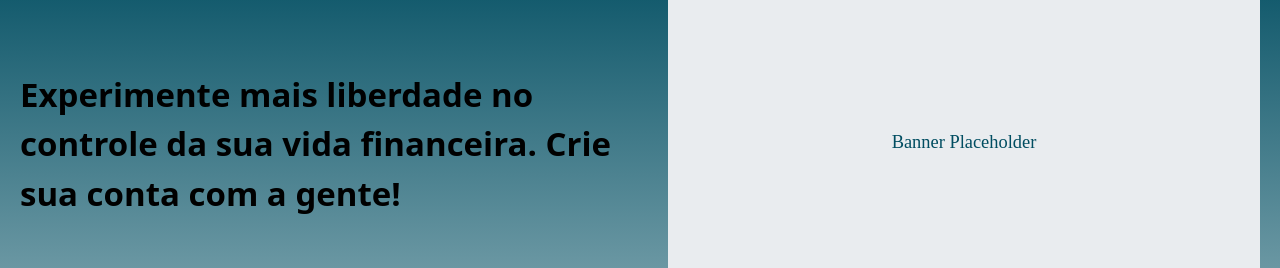
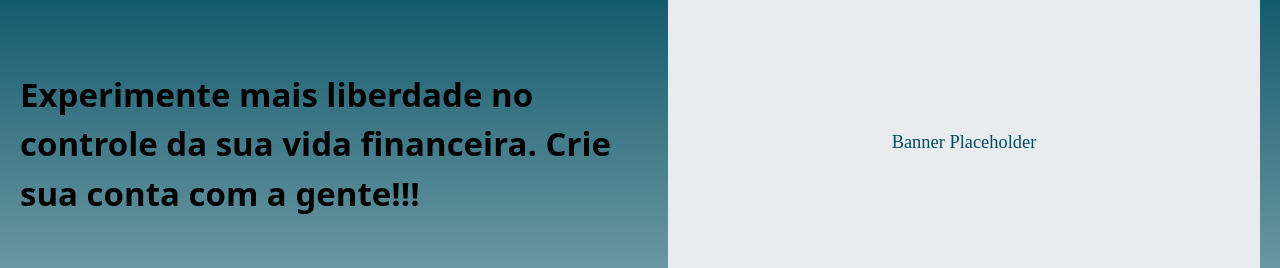
Before and after one commit to FIAP-Grupo-30/tech-challenge-2-base, a React (Vite) app: page / in a window 1280 px wide. Shown: the part 148-416 px from the top of the page. Built offline with nearby package versions, Linux system fonts and the light colour scheme.

Commit message:
TEste deploy vercel

```diff
--- a/src/pages/Home.jsx
+++ b/src/pages/Home.jsx
@@ -22,7 +22,7 @@ export default function Home() {
                 <div>
                   <h1 className="font-bold text-[33px] leading-[1.5em] lg:text-left md:text-center text-center">
                     Experimente mais liberdade no controle da sua vida
-                    financeira. Crie sua conta com a gente!
+                    financeira. Crie sua conta com a gente!!!
                   </h1>
                 </div>
               </div>
```
